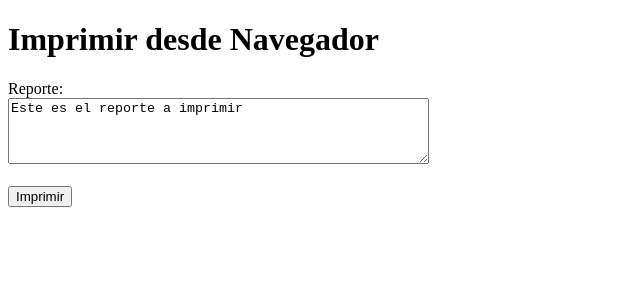
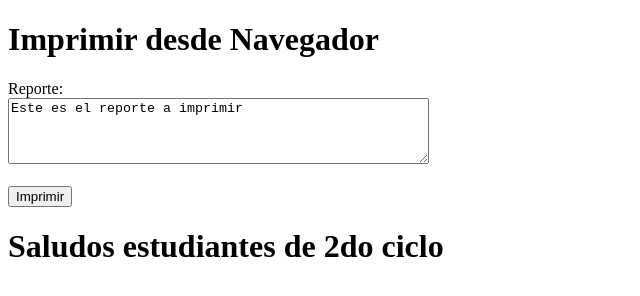
Before and after one commit to ermenigildo/imprensora-termica001, a plain HTML site: page index.html in a window 1280 px wide. Shown: the whole page, without its empty margins (0-640 px from the left). Drawn offline with Linux system fonts and the light colour scheme.

Commit message:
saludos...

```diff
--- a/index.html
+++ b/index.html
@@ -12,5 +12,6 @@
         <textarea id="texto_reporte" name="texto_reporte" rows="4" cols="50">Este es el reporte a imprimir</textarea><br><br>
         <input type="submit" value="Imprimir">
     </form>
+    <h1> Saludos estudiantes de 2do ciclo</h1>
 </body>
 </html>
```
